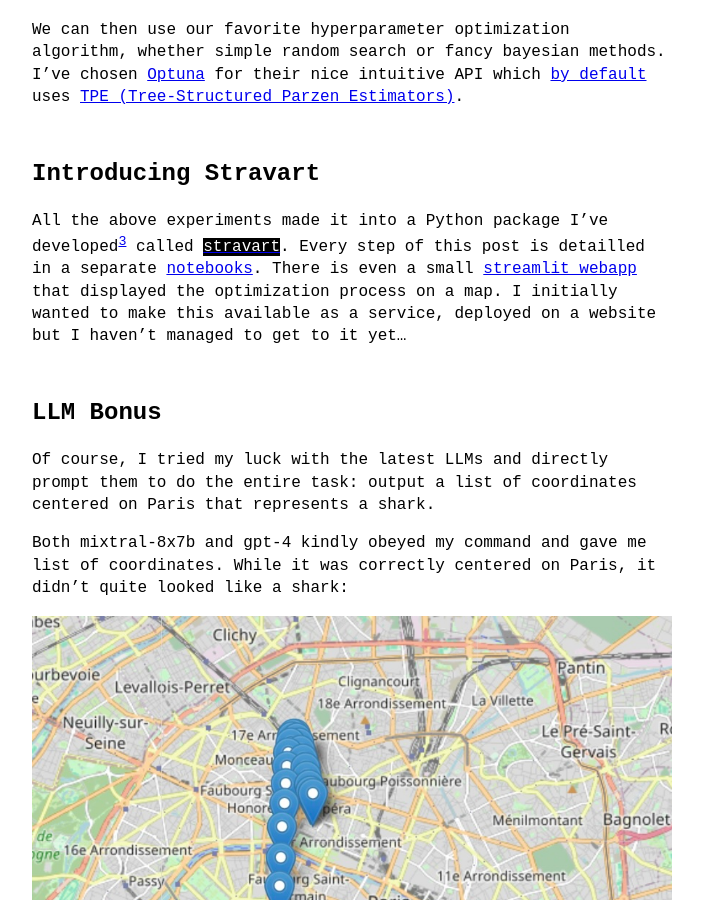
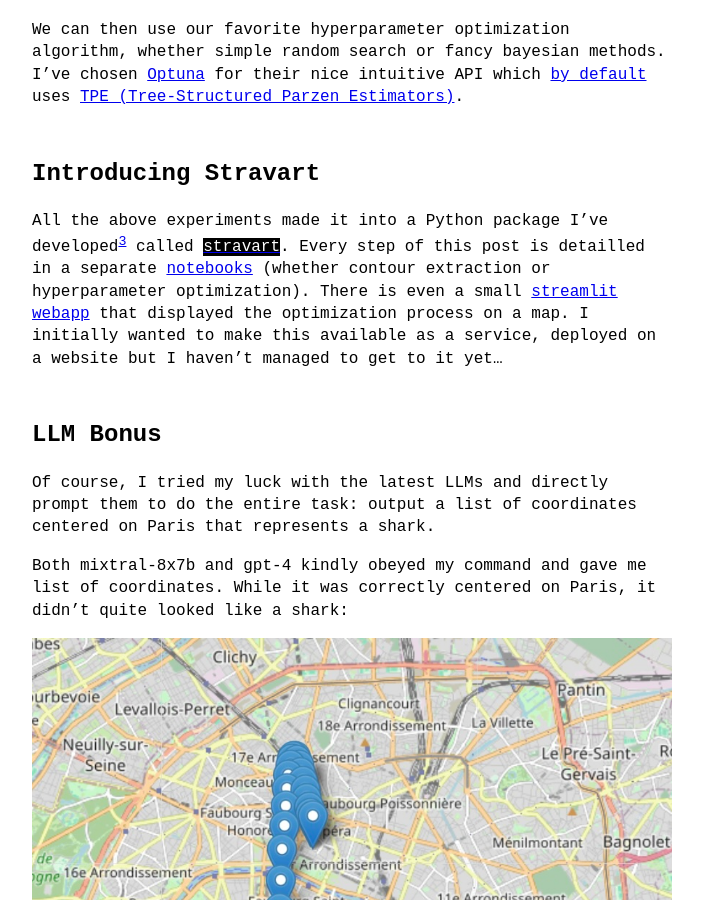
Before and after one commit to dsleo/dsleo.github.io, a Jekyll site: the page built from _posts/2024-04-02-stravart.md, in a window 1280 px wide and 900 px high, scrolled down 4987 px. Shown: the whole window, without its empty margins (288-991 px from the left). Built offline with Jekyll 4.4.1, drawn with Linux system fonts in a browser that asks for light colours.

Commit message:
notebook details

```diff
--- a/_posts/2024-04-02-stravart.md
+++ b/_posts/2024-04-02-stravart.md
@@ -103,7 +103,7 @@
 
 ## Introducing Stravart
 
-All the above experiments made it into a Python package I've developed[^3] called [`stravart`](https://github.com/dsleo/stravart). Every step of this post is detailled in a separate [notebooks](https://github.com/dsleo/stravart/tree/main/notebooks). There is even a small [streamlit webapp](https://github.com/dsleo/stravart/blob/main/app/app.py) that displayed the optimization process on a map. I initially wanted to make this available as a service, deployed on a website but I haven't managed to get to it yet...
+All the above experiments made it into a Python package I've developed[^3] called [`stravart`](https://github.com/dsleo/stravart). Every step of this post is detailled in a separate [notebooks](https://github.com/dsleo/stravart/tree/main/notebooks) (whether contour extraction or hyperparameter optimization). There is even a small [streamlit webapp](https://github.com/dsleo/stravart/blob/main/app/app.py) that displayed the optimization process on a map. I initially wanted to make this available as a service, deployed on a website but I haven't managed to get to it yet...
 
 ## LLM Bonus
 
```
